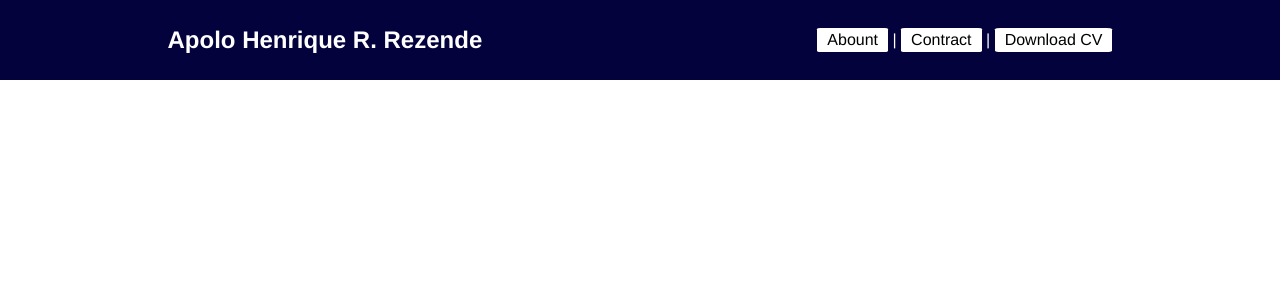
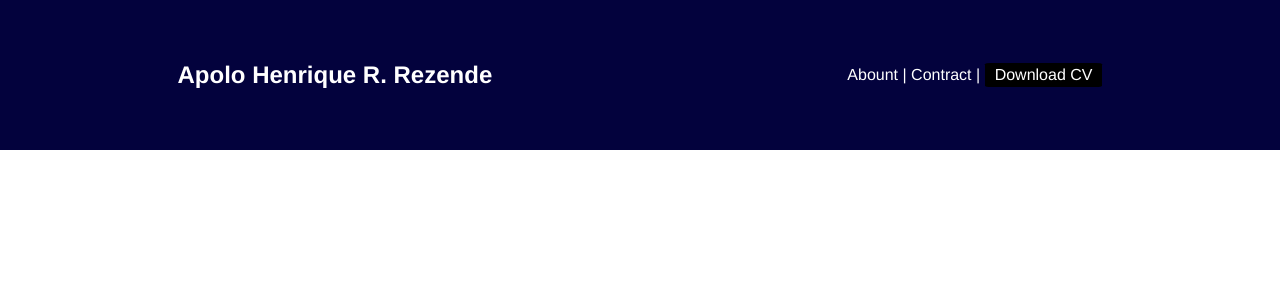
Before and after one commit to apolorezende/Projetinho-fella, a React (Create React App) app: page / in a window 1280 px wide. In both pictures the pointer is over the link "Download CV". Shown: the top 300 px of the page. Built offline with nearby package versions, Linux system fonts and the light colour scheme.

Commit message:
feat: header.css criado, tag <a> do header finalizado

```diff
--- a/src/components/Header/Header.css
+++ b/src/components/Header/Header.css
@@ -10,7 +10,7 @@ body {
   background-color: rgb(3, 2, 61);
   display: flex;
   justify-content: space-around;
-  min-height: 80px;
+  min-height: 150px;
 }
 
 .header h1 {
@@ -23,7 +23,12 @@ body {
   color: #fff;
 }
 
-a:link, a:visited {
+.link {
+  text-decoration: none;
+  color: #fff;
+}
+
+.curriculo {
   background-color: #fff;
   color: black;
   padding: 3px 10px;
@@ -32,3 +37,14 @@ a:link, a:visited {
   display: inline-block;
   border-radius: 5%;
 }
+
+ .curriculo:hover {
+  background-color: rgb(0, 0, 0);
+  color: #fff;
+  padding: 3px 10px;
+  text-align: center;
+  text-decoration: none;
+  display: inline-block;
+  border-radius: 5%;
+  transition: 0.4s;
+}
--- a/src/components/Header/index.jsx
+++ b/src/components/Header/index.jsx
@@ -9,7 +9,7 @@ export function Header() {
       <nav className="nav">
         <Link className="link" to="/Abount">Abount</Link> |{" "}
         <Link className="link" to="/profile">Contract</Link> |{" "}
-        <Link className="link" to="/download">Download CV</Link>
+        <a className="curriculo" href="../../file/apolorezende.pdf" rel="curriculo" download> Download CV</a>
       </nav>
     </header>
   )
```
Also changed, not shown: 1 other file (tests, documents, lock files or other folders).
